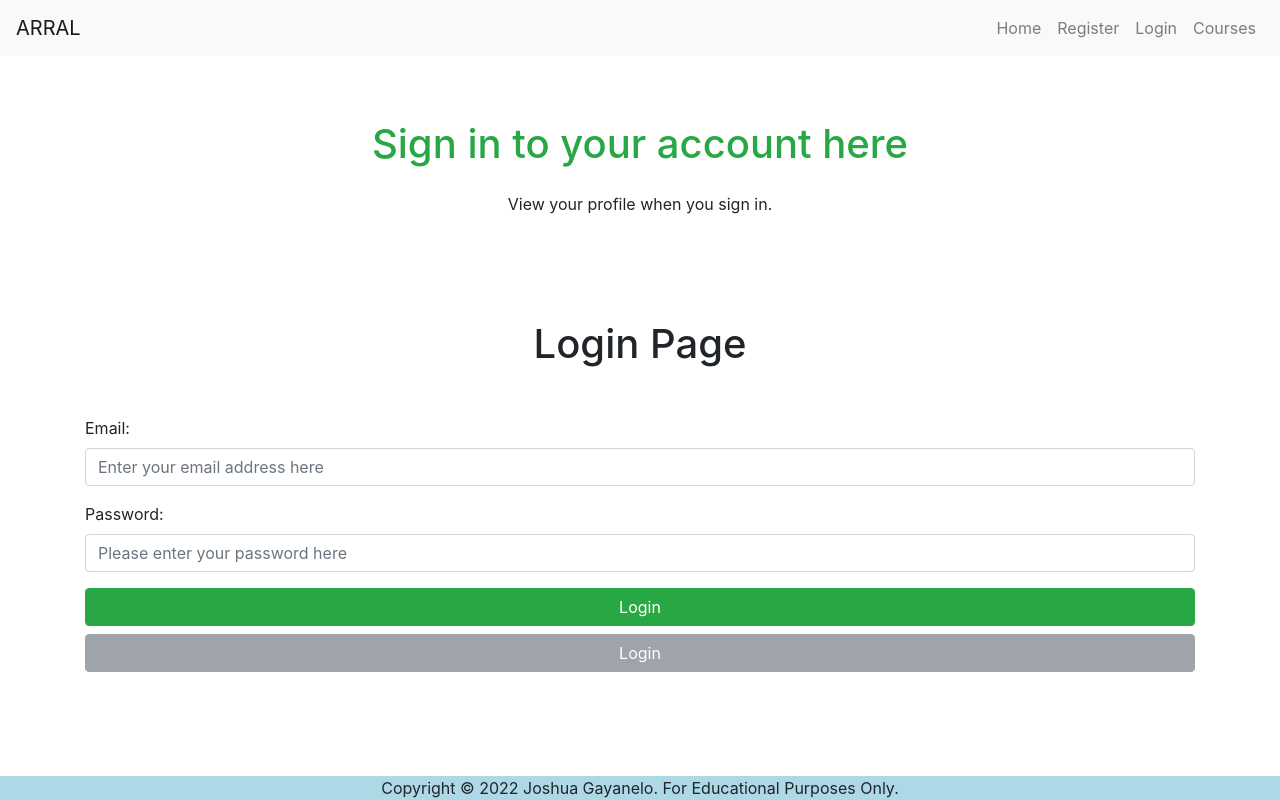
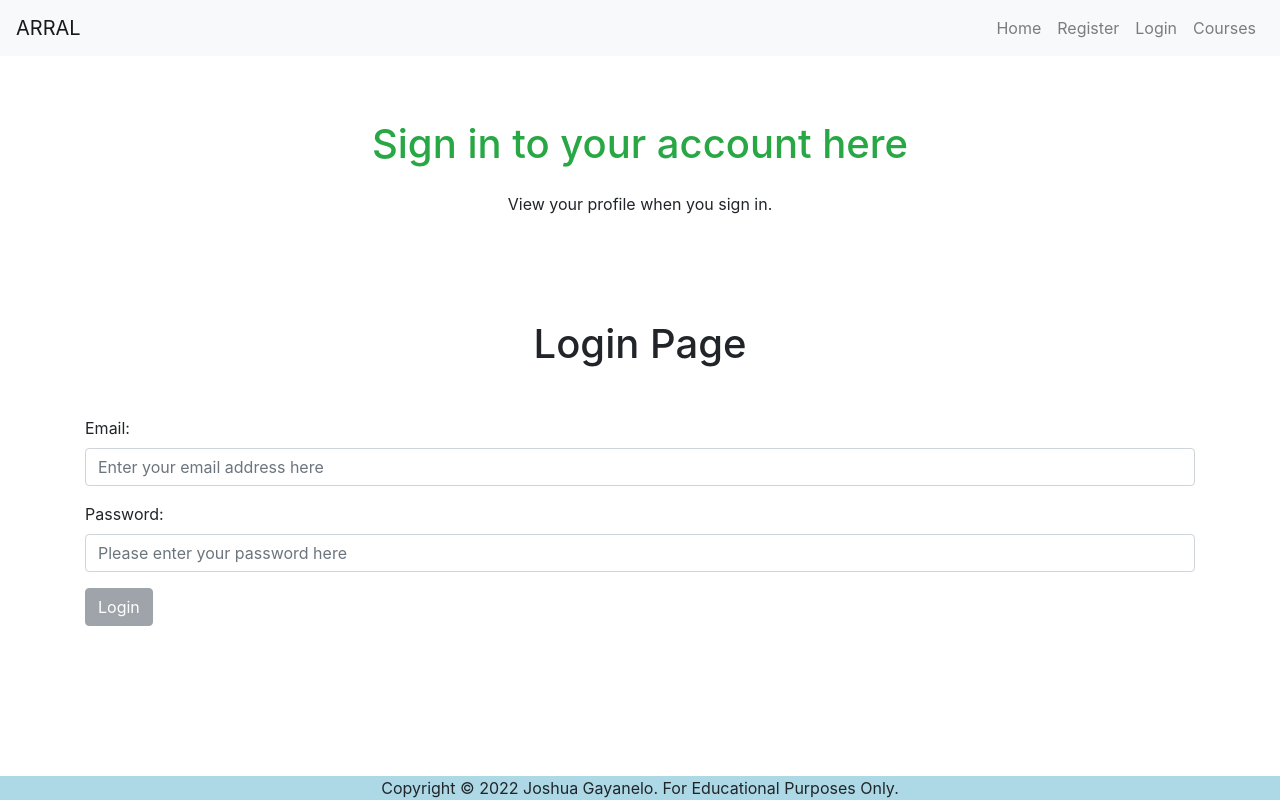
Before and after one commit to joshuagayanelo/jg-ecommerce-capstone3, a React (Create React App) app: page /login in a window 1280 px wide. Built offline with nearby package versions, Linux system fonts and the light colour scheme.

Commit message:
Add activity code S47

```diff
--- a/src/pages/Login.js
+++ b/src/pages/Login.js
@@ -1,6 +1,7 @@
 import Banner from './../components/Banner';
 import { Container, Form, Button } from 'react-bootstrap';
 import Swal from 'sweetalert2';
+import { useState, useEffect } from 'react';
 
 const bannerLogin = {
 	title: 'Sign in to your account here',
@@ -9,54 +10,71 @@ const bannerLogin = {
 
 export default function Login() {
 	// Define an event that will determine the moment when this function will run.
-	const loginUser = (event) => {
-		event.preventDefault();
+	const loginUser = (e) => {
+		e.preventDefault();
+
+		setEmail("");
+		setPassword("");
+
 		Swal.fire({
 			icon: 'success',
-			title: 'Login Succesful',
-			text: 'You have inserted the correct credentials.'
+			title: 'You are now logged in',
+			text: ''
 		});
 	};
+
+	const [email, setEmail] = useState("");
+	const [password, setPassword] = useState("");
+	const [isActive, setIsActive] = useState(false);
+
+	useEffect(() => {
+		if(email !== "" && password !==""){
+			setIsActive(true);
+		} else {
+			setIsActive(false);
+		}
+	}, [email, password])
 
 	return(
 		<Container>
 			<Banner bannerData = {bannerLogin} />
 			<h1 className="text-center mt-3">Login Page</h1>
-			<Form className="mt-5" onSubmit={event => loginUser(event)}>
+
+			<Form className="mt-5" onSubmit={(e) => loginUser(event)}>
 				{/*Email address*/}
-				<Form.Group>
+				<Form.Group controlId="userEmail">
 					<Form.Label>Email:</Form.Label>
 					<Form.Control
 						type="email"
 						placeholder="Enter your email address here"
 						required
+						value={email}
+						onChange={e => {setEmail(e.target.value)}}
+
 					/>
 				</Form.Group>
 				{/*Password*/}
-				<Form.Group>
+				<Form.Group controlId="password">
 					<Form.Label>Password:</Form.Label>
 					<Form.Control
 						type="password"
 						placeholder="Please enter your password here"
 						required
+						value={password}
+						onChange={e => {setPassword(e.target.value)}}
 					/>
 				</Form.Group>
 
-				<Button
-					className="btn-block"
-					variant="success"
-					type="submit"
-				>
-					Login
-				</Button>
-
-				<Button
-					className="btn-block"
-					variant="secondary"
-					disabled
-				>
-					Login
-				</Button>
+				{
+					isActive ?
+					<Button className="btn" variant="primary" type="submit">
+						Login
+					</Button>
+					:
+					<Button className="btn" variant="secondary" disabled>
+						Login
+					</Button>
+				}
 
 			</Form>
 
--- a/src/pages/Register.js
+++ b/src/pages/Register.js
@@ -10,20 +10,30 @@ const bannerRegiser = {
 
 export default function Register() {
 
-	// const registerUser = (event) => {
-	// 		event.preventDefault();
-	// 		Swal.fire({
-	// 		icon: 'success',
-	// 		title: 'Registration Succesful',
-	// 		text: 'Your account has been successfully created. You may now log in.'
-	// 	});
+	// function registerUser(e){
+	// 		e.preventDefault();
+
+	// 		setEmail("");
+	// 		setPassword1("");
+	// 		setPassword2("");
+
+	// 		Swal.fire("Thank you for registering!");
 	// };
+
+	const registerUser = (e) => {
+	 		e.preventDefault();
+
+			setEmail("");
+			setPassword1("");
+			setPassword2("");
+
+			Swal.fire("Thank you for registering!");
+	};
 
 	//State hooks to store the values of the input fields,
 	const[email, setEmail] = useState("");
 	const[password1, setPassword1] = useState("");
 	const[password2, setPassword2] = useState("");
-
 	//State to determin whether the button is enabled or not.
 	const [isActive, setIsActive] = useState(false);
 
@@ -44,7 +54,7 @@ export default function Register() {
 			<Banner bannerData = {bannerRegiser}/>
 			<h1 className="text-center mt-3"> Register Page </h1>
 
-			<Form>
+			<Form onSubmit={(e) => registerUser(e)}>
 			  <Form.Group className ="mb-3" controlId="userEmail">
 			    <Form.Label>Email address</Form.Label>
 
```
